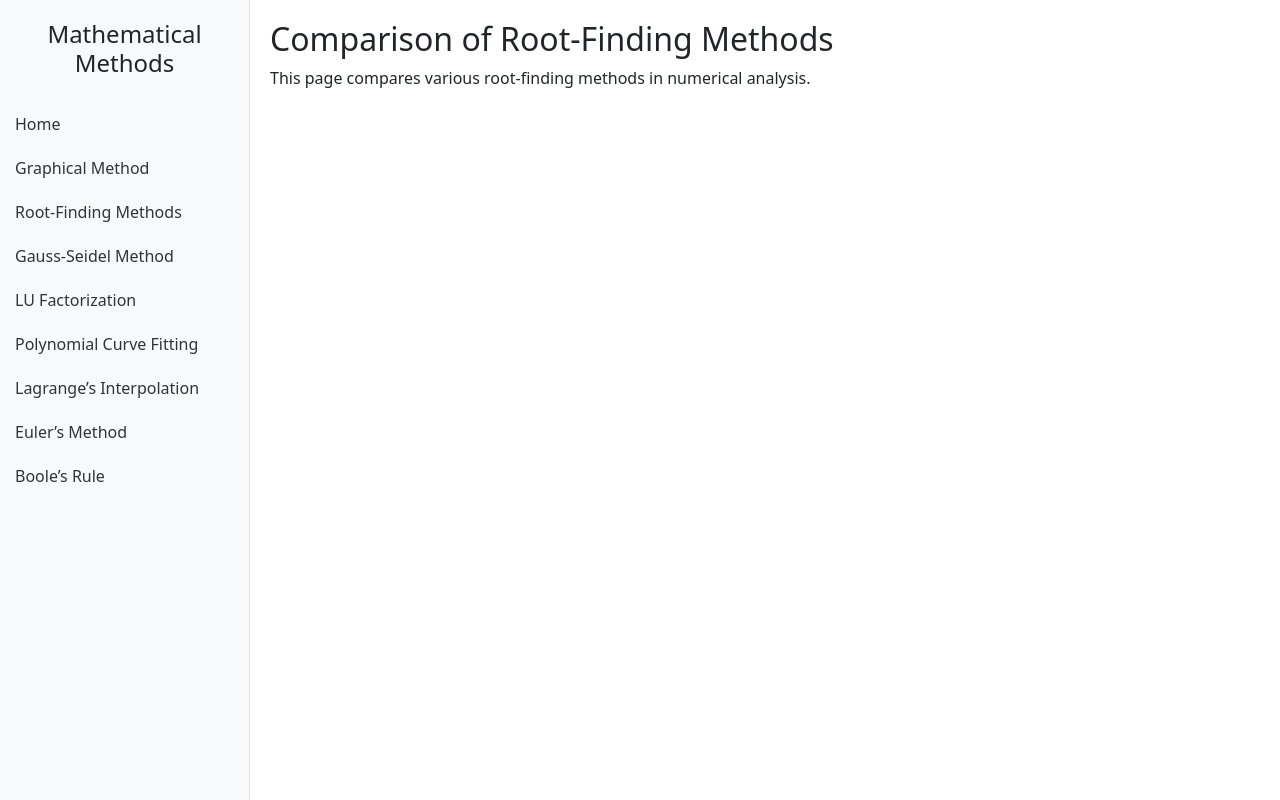
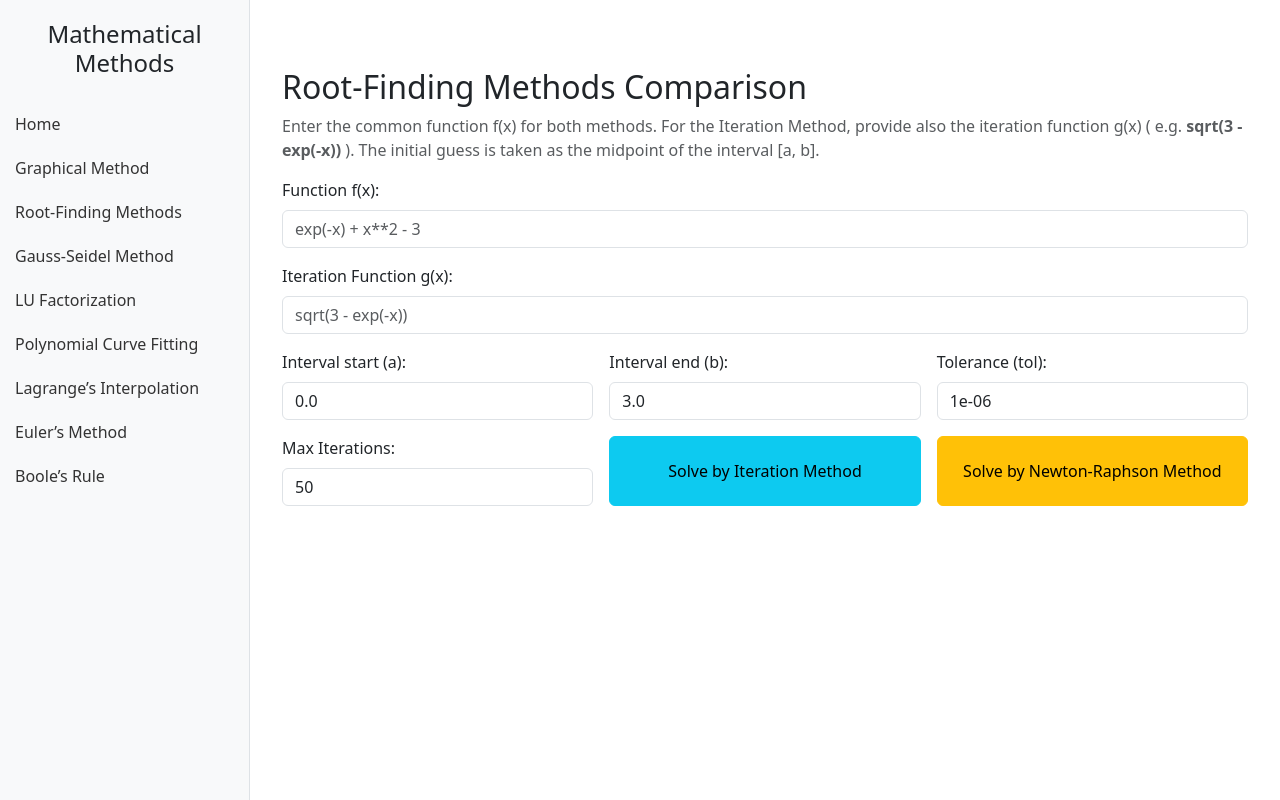
Before and after one commit to dxxlee/Comp-Math, a Flask app: page /root-finding in a window 1280 px wide. Run offline with Flask 3, Linux system fonts and the light colour scheme.

Commit message:
added root_finding

```diff
--- a/app/routes.py
+++ b/app/routes.py
@@ -6,7 +6,10 @@ from app.utils.polynomial_curve_fitting import fit_polynomial
 from app.utils.lagrange_interpolation import lagrange_interpolation
 from app.utils.euler import euler_method
 from app.utils.graphical import process_user_input
+from app.utils.root_finding import fixed_point_iteration, newton_raphson
 import numpy as np
+import sympy as sp
+
 
 main = Blueprint('main', __name__)
 
@@ -39,10 +42,6 @@ def graphical_method():
 
     # For GET requests, just render the form
     return render_template('graphical_method.html')
-
-@main.route('/root-finding')
-def root_finding():
-    return render_template('root_finding.html')
 
 
 @main.route('/gauss-seidel', methods=['GET', 'POST'])
@@ -204,3 +203,92 @@ def euler_view():  # Renamed from euler to euler_view to avoid conflicts
             return jsonify({'error': str(e)}), 400
 
     return render_template('euler_method.html')
+
+@main.route('/root-finding', methods=['GET', 'POST'])
+def root_finding():
+    result = {}
+    error = None
+
+    form_data = {
+        "function": "",
+        "g_function": "",
+        "a": 0.0,
+        "b": 3.0,
+        "tol": 1e-6,
+        "max_iter": 50
+    }
+
+    if request.method == 'POST':
+        try:
+            f_str = request.form['function']
+            g_str = request.form['g_function']
+            a = float(request.form['a'])
+            b = float(request.form['b'])
+            tol = float(request.form['tol'])
+            max_iter = int(request.form['max_iter'])
+            method = request.form['method']
+            x0 = (a + b) / 2
+
+            form_data.update({
+                "function": f_str,
+                "g_function": g_str,
+                "a": a,
+                "b": b,
+                "tol": tol,
+                "max_iter": max_iter
+            })
+
+            x_sym = sp.Symbol('x', real=True)
+            reference_root = None
+            try:
+                sol = sp.nsolve(sp.sympify(f_str), x_sym, x0)
+                reference_root = float(sol)
+            except:
+                reference_root = None
+
+            if "reference_root" not in result:
+                result["reference_root"] = reference_root
+            if "function_str" not in result:
+                result["function_str"] = f_str
+            if "a" not in result:
+                result["a"] = a
+            if "b" not in result:
+                result["b"] = b
+            if "tol" not in result:
+                result["tol"] = tol
+            if "max_iter" not in result:
+                result["max_iter"] = max_iter
+            if "x0" not in result:
+                result["x0"] = x0
+
+            if method == "iteration":
+                iter_root, iter_count, iter_steps = fixed_point_iteration(g_str, x0, tol=tol, max_iter=max_iter)
+                iter_rel_error = (
+                    abs((iter_root - reference_root) / reference_root) * 100 if reference_root else None
+                )
+
+                result["iteration_method"] = {
+                    "root": iter_root,
+                    "iterations": iter_count,
+                    "steps": iter_steps,
+                    "rel_error": iter_rel_error
+                }
+
+            if method == "newton":
+                newton_root, newton_count, newton_steps, derivative_str = newton_raphson(f_str, x0, tol=tol, max_iter=max_iter)
+                newton_rel_error = (
+                    abs((newton_root - reference_root) / reference_root) * 100 if reference_root else None
+                )
+
+                result["newton_method"] = {
+                    "root": newton_root,
+                    "iterations": newton_count,
+                    "steps": newton_steps,
+                    "rel_error": newton_rel_error,
+                    "derivative": derivative_str
+                }
+
+        except Exception as e:
+            error = str(e)
+
+    return render_template("root_finding.html", result=result, error=error, form_data=form_data)
--- a/app/templates/root_finding.html
+++ b/app/templates/root_finding.html
@@ -1,6 +1,123 @@
 {% extends "base.html" %}
+{% block content %}
+<div class="container mt-5">
+    <h2>Root-Finding Methods Comparison</h2>
+    <p class="text-muted">
+        Enter the common function f(x) for both methods.
+        For the Iteration Method, provide also the iteration function g(x) (  e.g. <strong>sqrt(3 - exp(-x))</strong>  ).
+        The initial guess is taken as the midpoint of the interval [a, b].
+    </p>
 
-{% block content %}
-<h2>Comparison of Root-Finding Methods</h2>
-<p>This page compares various root-finding methods in numerical analysis.</p>
+    <form method="POST" class="row g-3">
+        <div class="col-md-12">
+            <label for="function" class="form-label">Function f(x):</label>
+            <input type="text" class="form-control" id="function" name="function"
+                   value="{{ form_data.function }}" placeholder="exp(-x) + x**2 - 3" required>
+        </div>
+        <div class="col-md-12">
+            <label for="g_function" class="form-label">Iteration Function g(x):</label>
+            <input type="text" class="form-control" id="g_function" name="g_function"
+                   value="{{ form_data.g_function }}" placeholder="sqrt(3 - exp(-x))" required>
+        </div>
+        <div class="col-md-4">
+            <label for="a" class="form-label">Interval start (a):</label>
+            <input type="number" step="any" class="form-control" id="a" name="a"
+                   value="{{ form_data.a }}" required>
+        </div>
+        <div class="col-md-4">
+            <label for="b" class="form-label">Interval end (b):</label>
+            <input type="number" step="any" class="form-control" id="b" name="b"
+                   value="{{ form_data.b }}" required>
+        </div>
+        <div class="col-md-4">
+            <label for="tol" class="form-label">Tolerance (tol):</label>
+            <input type="number" step="any" class="form-control" id="tol" name="tol"
+                   value="{{ form_data.tol }}" required>
+        </div>
+        <div class="col-md-4">
+            <label for="max_iter" class="form-label">Max Iterations:</label>
+            <input type="number" class="form-control" id="max_iter" name="max_iter"
+                   value="{{ form_data.max_iter }}" required>
+        </div>
+        <div class="col-md-4 d-grid gap-2">
+            <button type="submit" name="method" value="iteration" class="btn btn-info">Solve by Iteration Method</button>
+        </div>
+        <div class="col-md-4 d-grid gap-2">
+            <button type="submit" name="method" value="newton" class="btn btn-warning">Solve by Newton-Raphson Method</button>
+        </div>
+    </form>
+
+
+    {% if result %}
+    <hr class="my-4">
+    <div class="alert alert-secondary">
+        <h5>General Information</h5>
+        <p><strong>Function f(x):</strong> {{ result.function_str }}</p>
+        <p><strong>Interval:</strong> [{{ result.a }}, {{ result.b }}]</p>
+        <p><strong>Tolerance:</strong> {{ result.tol }}</p>
+        <p><strong>Max Iterations:</strong> {{ result.max_iter }}</p>
+        <p><strong>Initial Guess (midpoint):</strong> {{ result.x0 }}</p>
+        {% if result.reference_root is not none %}
+            <p><strong>Reference Root (Sympy nsolve):</strong> {{ result.reference_root }}</p>
+        {% else %}
+            <p><strong>Reference Root (Sympy nsolve):</strong> Could not find reference root automatically.</p>
+        {% endif %}
+    </div>
+
+    {% if result.iteration_method %}
+    <div class="alert alert-info">
+        <h4>Iteration Method (Fixed-Point)</h4>
+        {% if result.iteration_method.root is not none %}
+            <p><strong>Root:</strong> {{ result.iteration_method.root }}</p>
+            <p><strong>Iterations:</strong> {{ result.iteration_method.iterations }}</p>
+            <p><strong>Relative Error:</strong>
+                {% if result.iteration_method.rel_error is not none %}
+                    {{ result.iteration_method.rel_error }}%
+                {% else %}
+                    &mdash;
+                {% endif %}
+            </p>
+        {% else %}
+            <p class="text-danger">Iteration Method did not converge or caused an error.</p>
+        {% endif %}
+        <details>
+          <summary>Show Iteration Steps</summary>
+          <pre>{{ result.iteration_method.steps | join("\n") }}</pre>
+        </details>
+        <p><em>Explanation:</em> For Fixed-Point Iteration, ensure that the chosen \(g(x)\) satisfies \(|g'(x)| &lt; 1\) near the root.</p>
+    </div>
+    {% endif %}
+
+    {% if result.newton_method %}
+    <div class="alert alert-warning">
+        <h4>Newton-Raphson Method</h4>
+        {% if result.newton_method.root is not none %}
+            <p><strong>Root:</strong> {{ result.newton_method.root }}</p>
+            <p><strong>Iterations:</strong> {{ result.newton_method.iterations }}</p>
+            <p><strong>Relative Error:</strong>
+                {% if result.newton_method.rel_error is not none %}
+                    {{ result.newton_method.rel_error }}%
+                {% else %}
+                    &mdash;
+                {% endif %}
+            </p>
+        {% else %}
+            <p class="text-danger">Newton-Raphson Method did not converge or caused an error.</p>
+        {% endif %}
+        <details>
+          <summary>Show Iteration Steps</summary>
+          <pre>{{ result.newton_method.steps | join("\n") }}</pre>
+        </details>
+        <p><strong>Computed Derivative f'(x):</strong> {{ result.newton_method.derivative }}</p>
+        <p><em>Explanation:</em> The Newton-Raphson Method uses the derivative to achieve quadratic convergence when the initial guess is close enough to the true root.</p>
+    </div>
+    {% endif %}
+    {% endif %}
+
+    {% if error %}
+    <div class="alert alert-danger">
+        <strong>Error:</strong> {{ error }}
+    </div>
+    {% endif %}
+</div>
 {% endblock %}
```
Also changed, not shown: app/utils/root_finding.py (added, +85 -0 lines).
